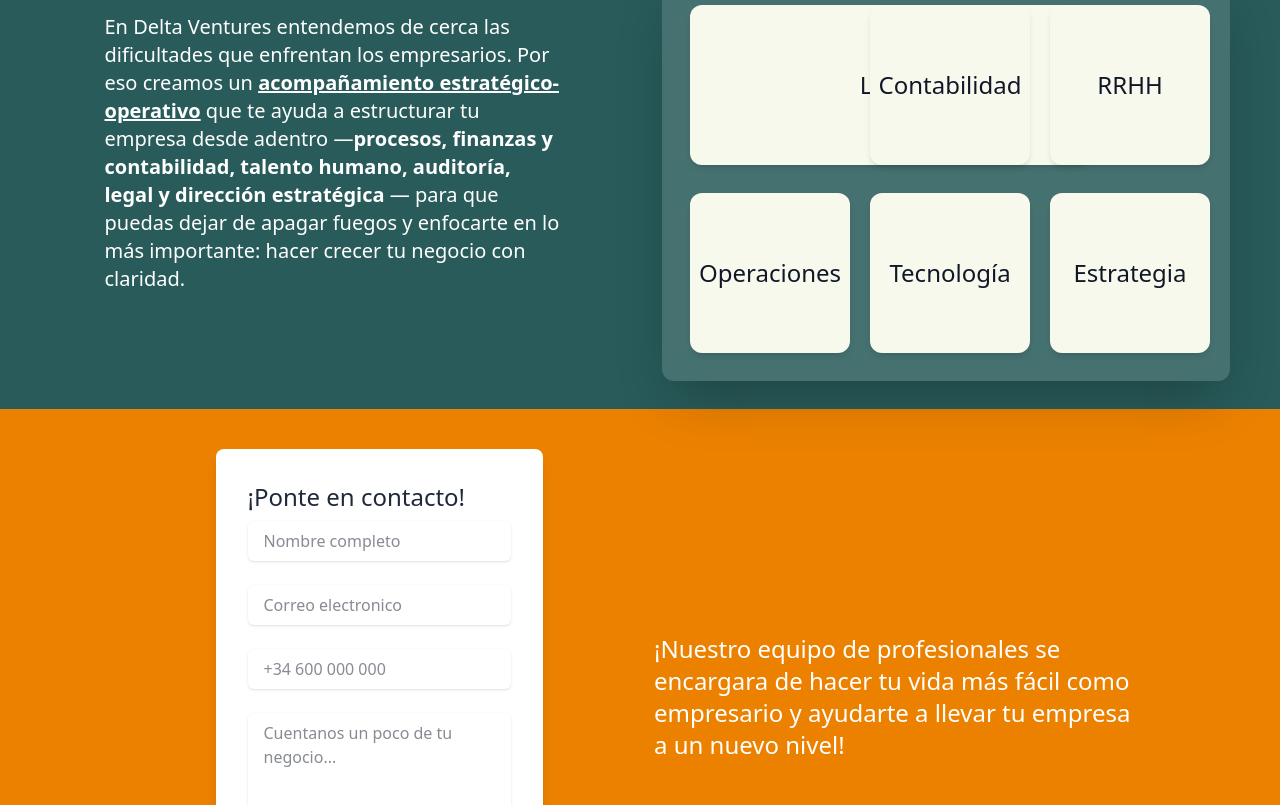
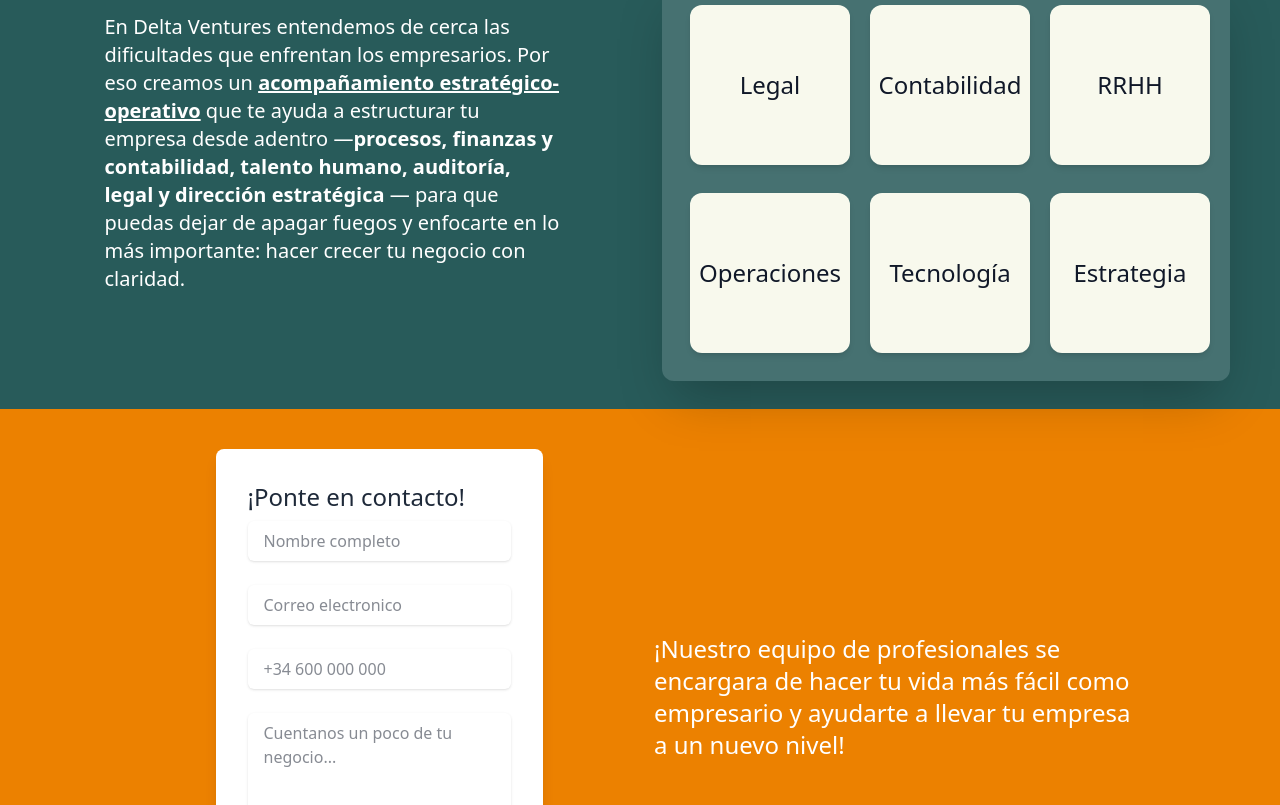
Before and after one commit to vahpdev/deltaventures, a website: page index.html in a window 1280 px wide. Shown: the part 1119-1924 px from the top of the page. Drawn offline with Linux system fonts and the light colour scheme.

Commit message:
Fix the delta boost card width

```diff
--- a/index.html
+++ b/index.html
@@ -205,7 +205,7 @@
               <div class="flex flex-col items-center text-gray-900">
                 <ul class="grid grid-cols-1 md:grid-cols-3 gap-7">
                   <li class="text-2xl place-content-center">
-                    <div class="card md:w-100">
+                    <div class="card w-40">
                       <div
                         class="card__content text-center relative p-20 transition-transform duration-700 hover:scale-110"
                       >
```
Also changed, not shown: src/assets/styles/output.css.
